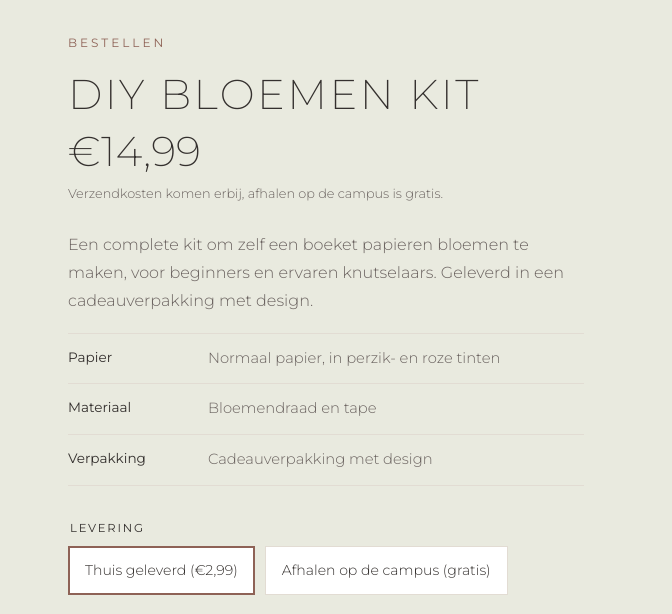
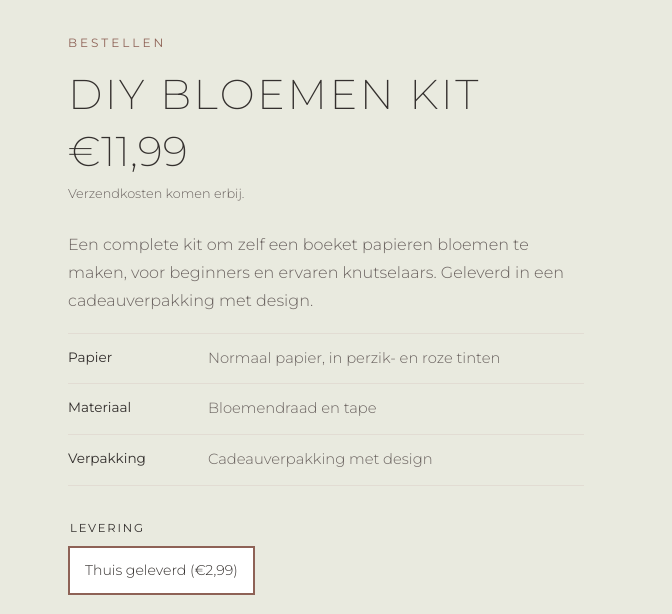
Before and after one commit to b-man9470/bloemig, a plain HTML site: page index.html in a window 1280 px wide. Shown: the part 2700-3314 px from the top of the page, 608-1280 px from the left. Drawn offline with Linux system fonts and the light colour scheme.

Commit message:
tekstuele aanpassingen

```diff
--- a/index.html
+++ b/index.html
@@ -676,9 +676,9 @@
           <div>
             <div class="eyebrow">Bestellen</div>
             <h2 style="margin-bottom: 0.3em">DIY Bloemen Kit</h2>
-            <div class="price">€14,99</div>
+            <div class="price">€11,99</div>
             <p class="note" style="margin: 10px 0 26px">
-              Verzendkosten komen erbij, afhalen op de campus is gratis.
+              Verzendkosten komen erbij.
             </p>
             <p>
               Een complete kit om zelf een boeket papieren bloemen te maken,
@@ -707,11 +707,6 @@
                   <label
                     ><input type="radio" name="lev" value="post" checked /><span
                       >Thuis geleverd (€2,99)</span
-                    ></label
-                  >
-                  <label
-                    ><input type="radio" name="lev" value="campus" /><span
-                      >Afhalen op de campus (gratis)</span
                     ></label
                   >
                 </div>
@@ -878,7 +873,7 @@
           document.querySelector('[name=lev]:checked').value === 'post' &&
           !$('adr').value.trim()
         ) {
-          ok.textContent = 'Vul je leveradres in of kies afhalen op de campus.';
+          ok.textContent = 'Vul je leveradres in';
           return;
         }
         ok.textContent =
```
